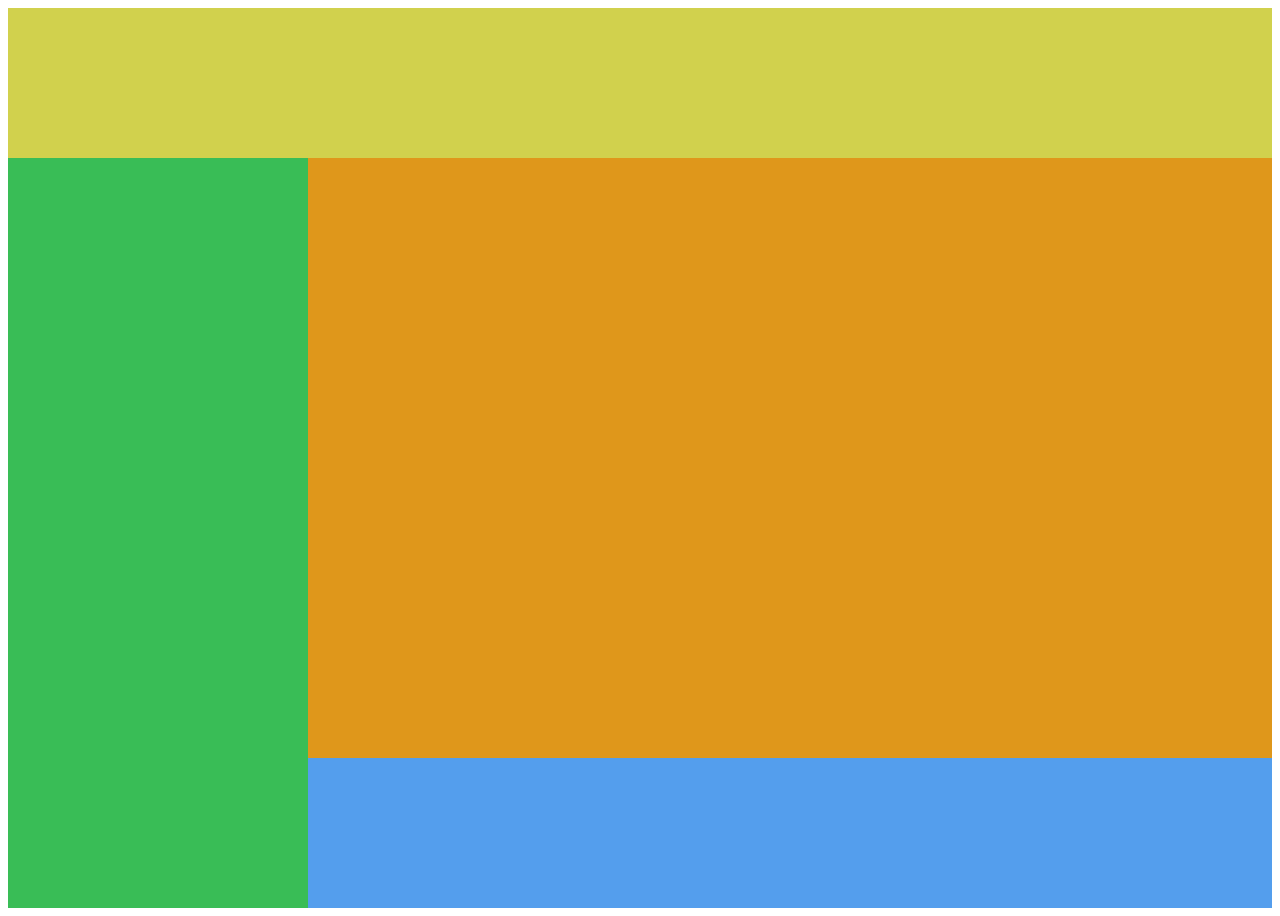
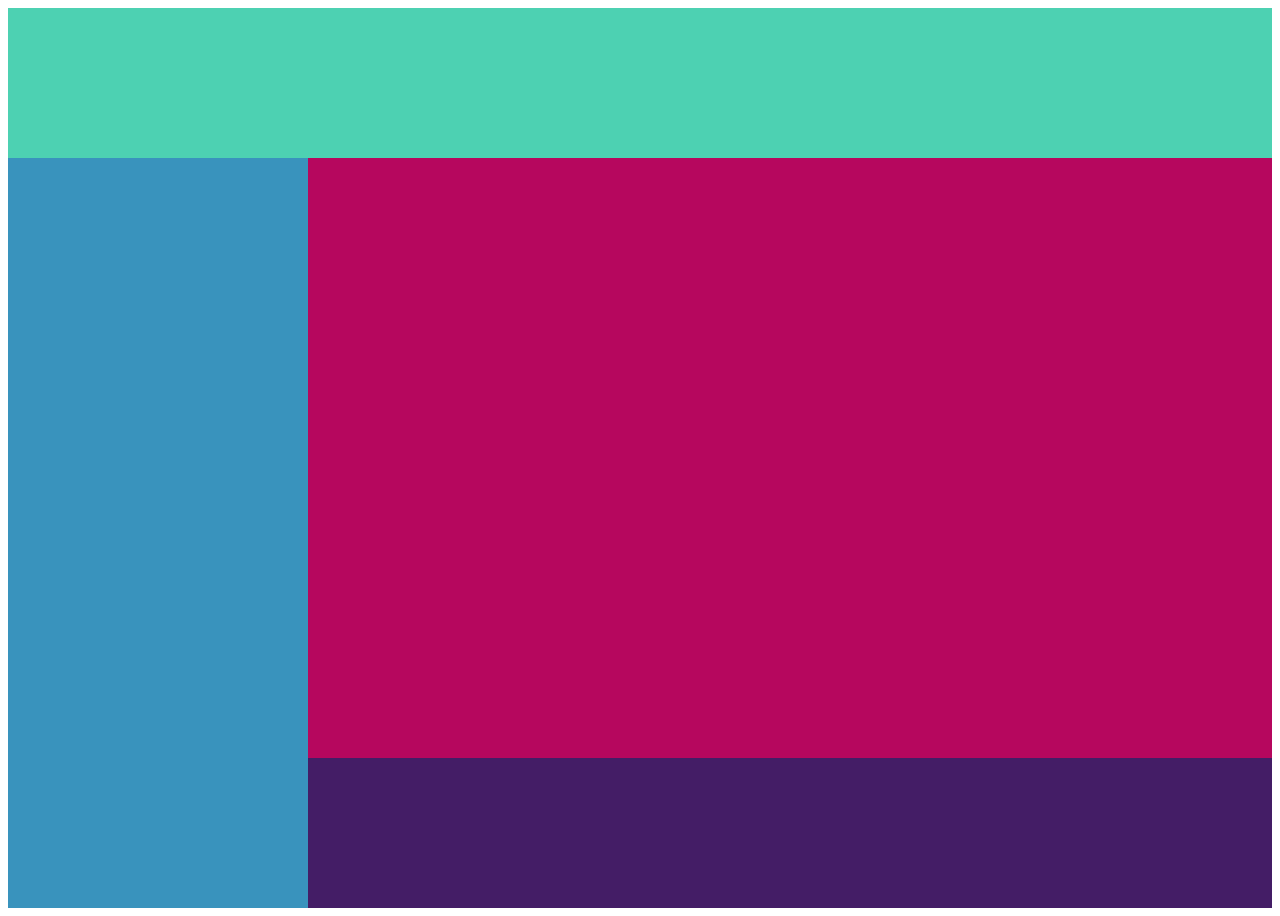
Before and after one commit to carolmarre/tutorial-html-css-js, a plain HTML site: page css/style/index4.html in a window 1280 px wide. Drawn offline with Linux system fonts and the light colour scheme; files that its build step writes are made by us from their sources.

Commit message:
Atualiza links de estilos CSS e ajusta cores de fundo nos layouts

```diff
--- a/css/style/index4.html
+++ b/css/style/index4.html
@@ -1,8 +1,8 @@
 <!DOCTYPE html>
 <html>
     <head>
-        <title>Layout 2</title>
-        <link rel="stylesheet" href="css/style4.css">
+        <title>Layout 4</title>
+        <link rel="stylesheet" href="style4.css">
     </head>
     <body>
         <div id="header">
--- a/css/style/style2.css
+++ b/css/style/style2.css
@@ -6,7 +6,7 @@
 #sidebar {
     width: 300px;
     height: 900px;
-    background-color: #39bd56;
+    background-color: #6e8132;
 }
 
 #main{
@@ -15,15 +15,15 @@
 
 #header {
     height: 150px;
-    background-color: #d1d14d;
+    background-color: #31817e;
 }
 
 #content {
     height: 600px;
-    background-color: #df971b;
+    background-color: #2c4470;
 }
 
 #footer {
     height: 150px;
-    background-color: #549eed;
+    background-color: #6d2f73;
 }
--- a/css/style/style3.css
+++ b/css/style/style3.css
@@ -1,6 +1,6 @@
 #header {
     height: 150px;
-    background-color: #d1d14d;
+    background-color: #571111;
 }
 
 #main{
@@ -10,16 +10,16 @@
 #sidebar-left, #sidebar-right  {
     width: 300px;
     height: 600px;
-    background-color: #39bd56;
+    background-color: #101052;
 }
 
 #content {
     width: calc(100% - 300px - 300px);
     height: 600px;
-    background-color: #df971b;
+    background-color: #e6ef98;
 }
 
 #footer {
     height: 150px;
-    background-color: #549eed;
+    background-color: #31465d;
 }
--- a/css/style/style4.css
+++ b/css/style/style4.css
@@ -1,6 +1,6 @@
 #header {
     height: 150px;
-    background-color: #d1d14d;
+    background-color: #4dd1b2;
 }
 
 #container {
@@ -10,7 +10,7 @@
 #sidebar {
     width: 300px;
     height: 750px;
-    background-color: #39bd56;
+    background-color: #3993bd;
 }
 
 #main{
@@ -19,10 +19,10 @@
 
 #content {
     height: 600px;
-    background-color: #df971b;
+    background-color: #b6075e;
 }
 
 #footer {
     height: 150px;
-    background-color: #549eed;
+    background-color: #441d66;
 }
```
Also changed, not shown: css/style/index2.html (+1 -1 lines), css/style/index3.html (+1 -1 lines), css/style/index5.html (+1 -1 lines).
